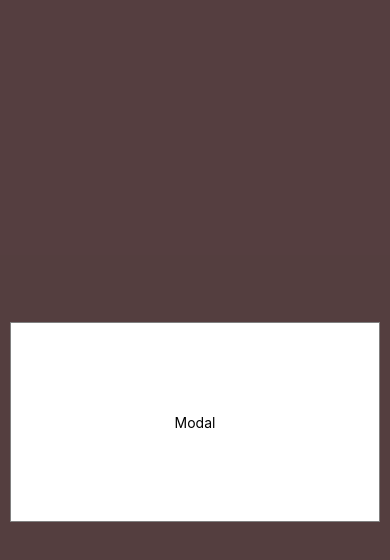
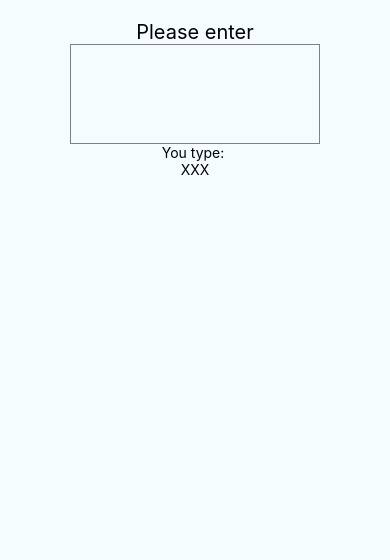
Before and after one commit to CodeAcademyBKK2017/NoteTaker, a React Native app: screen / in a window 390 px wide. Shown: the top 560 px of the page. Built offline with nearby package versions, Linux system fonts and the light colour scheme.

Commit message:
modal complete

```diff
--- a/App.js
+++ b/App.js
@@ -13,7 +13,10 @@ import {
   StyleSheet,
   Text,
   View,
-  TextInput
+  TextInput,
+  TouchableOpacity,
+  Modal,
+  TouchableWithoutFeedback
 } from 'react-native';
 
 const instructions = Platform.select({
@@ -25,25 +28,39 @@ const instructions = Platform.select({
 
 export default class App extends Component {
   state = {
-    text: ''
+    text: '',
+    modalVisible: false
   }
 
    changeText = (newValue) => {
      this.setState({text: newValue});
    }
 
+
+  openModal = () => {
+    this.setState({modalVisible:true});
+  }
+
+  closeModal = () => {
+    this.setState({modalVisible:false});
+  }
+
   render() {
-    // return (
-    //   <View style={styles.container}>
-    //     <InputText changeText={this.changeText}/>
-    //     <ShowText text={this.state.text}/>
-    //   </View>
-    // );
-    return (
+ return (
+ <View style={styles.container}>
+    <InputText changeText={this.changeText}/>
+      <ShowText text={this.state.text}/>
+
       <View>
-        <ModalUI/>
+          <ModalUI modalVisible={this.state.modalVisible} closeModal={this.closeModal} />
+          <TouchableOpacity onPress={this.openModal}>
+            <Text>XXX</Text>
+          </TouchableOpacity>
       </View>
-    );
+
+   </View>
+   );
+
   }
 }
 
@@ -53,15 +70,4 @@ const styles = StyleSheet.create({
     backgroundColor: '#F5FCFF',
     alignItems: 'center',
   },
-  welcome: {
-    fontSize: 20,
-    textAlign: 'center',
-    marginTop: 20,
-  },
-  instructions: {
-    width: 200,
-    height:100,
-    borderColor: 'gray',
-    borderWidth: 1,
-  },
 });
--- a/app/component/Overlay/modal.js
+++ b/app/component/Overlay/modal.js
@@ -7,28 +7,36 @@ import {
   TextInput,
   TouchableWithoutFeedback,
   TouchableOpacity,
-  Modal
+  Modal,
+  Button
 } from 'react-native';
 
 class ModalUI extends Component {
+
+  stopPropagation = (e) => e.stopPropagation()
+
   render() {
     return (
-        <Modal>
-            <View style={styles.container}>
+        <Modal visible={this.props.modalVisible} animationType={'slide'} onRequestClose={this.props.closeModal}>
+            <TouchableWithoutFeedback onPress = {this.props.closeModal}>
+            <View style={styles.containerModal}>
+                <TouchableWithoutFeedback onPress = {this.stopPropagation}>
                 <View style={styles.inner}>
                 <Text style={styles.modal}>
-                        Modal
+                    <Text>This is content inside of modal component</Text>
                 </Text>
                 </View>
+                </TouchableWithoutFeedback>
             </View>
+            </TouchableWithoutFeedback>
         </Modal>
     );
   }
 }
 
 const styles = StyleSheet.create({
+
       modal: {
-      fontSize: 14,
         textAlign: 'center',
 
       },
@@ -38,16 +46,17 @@ const styles = StyleSheet.create({
           justifyContent: 'center',
           height: 200,
           width: '100%',
-        backgroundColor: 'white'
+          backgroundColor: 'white',
       },
 
-    container: {
+      containerModal: {
           backgroundColor: 'rgba(37, 8, 10, 0.78)',
           flex: 1,
           justifyContent: 'center',
           alignItems: 'center',
           padding: 10
         },
+
     });
 
 
```
Lines whose indentation alone changed are shown as unchanged.
